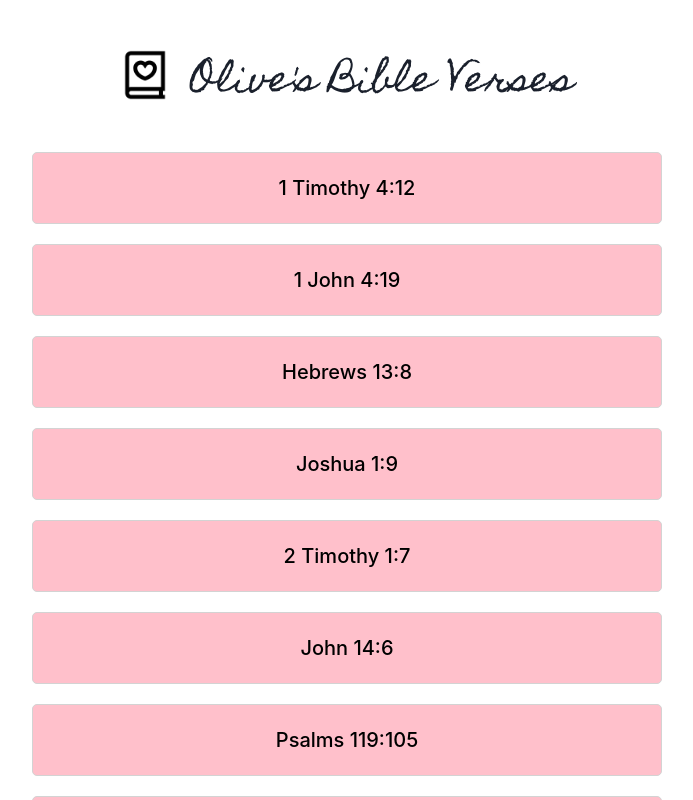
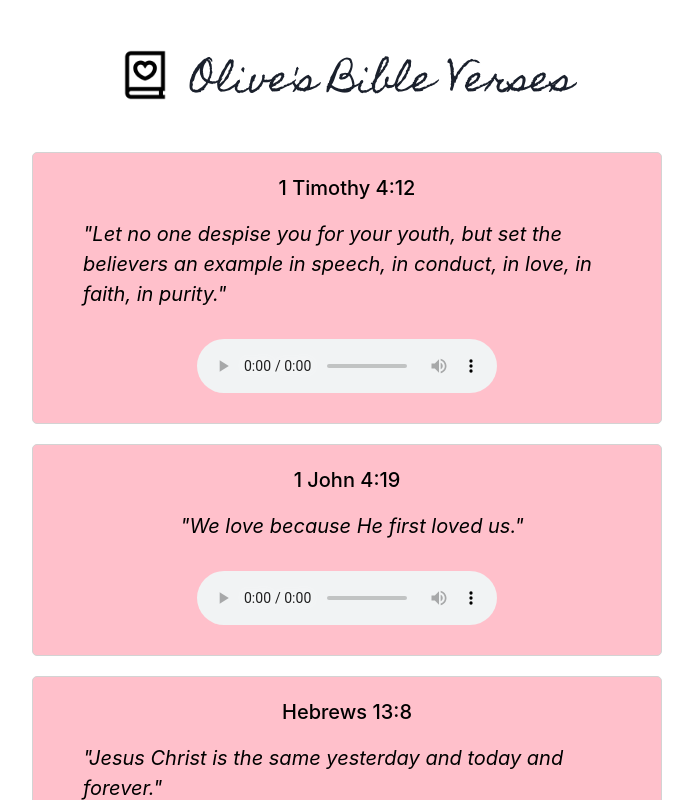
Before and after one commit to nathan-dunn/olives-verses, a React (Create React App) app: page / in a window 1280 px wide. Shown: the top 800 px of the page, without its empty margins (293-986 px from the left). Built offline with nearby package versions, Linux system fonts and the light colour scheme.

Commit message:
Is not checked

```diff
--- a/src/components/App.js
+++ b/src/components/App.js
@@ -44,7 +44,7 @@ const Verse = ({ verse, color }) => {
     >
       <Box>
         <Text fontWeight="500">{verse.title}</Text>
-        {isChecked && (
+        {!isChecked && (
           <Box pt="4">
             <Box pt="0" pr="20px" pb="0" pl="30px">
               <Line text={verse.text} quotes style={{ align: 'left', fontStyle: 'italic' }} />
```
